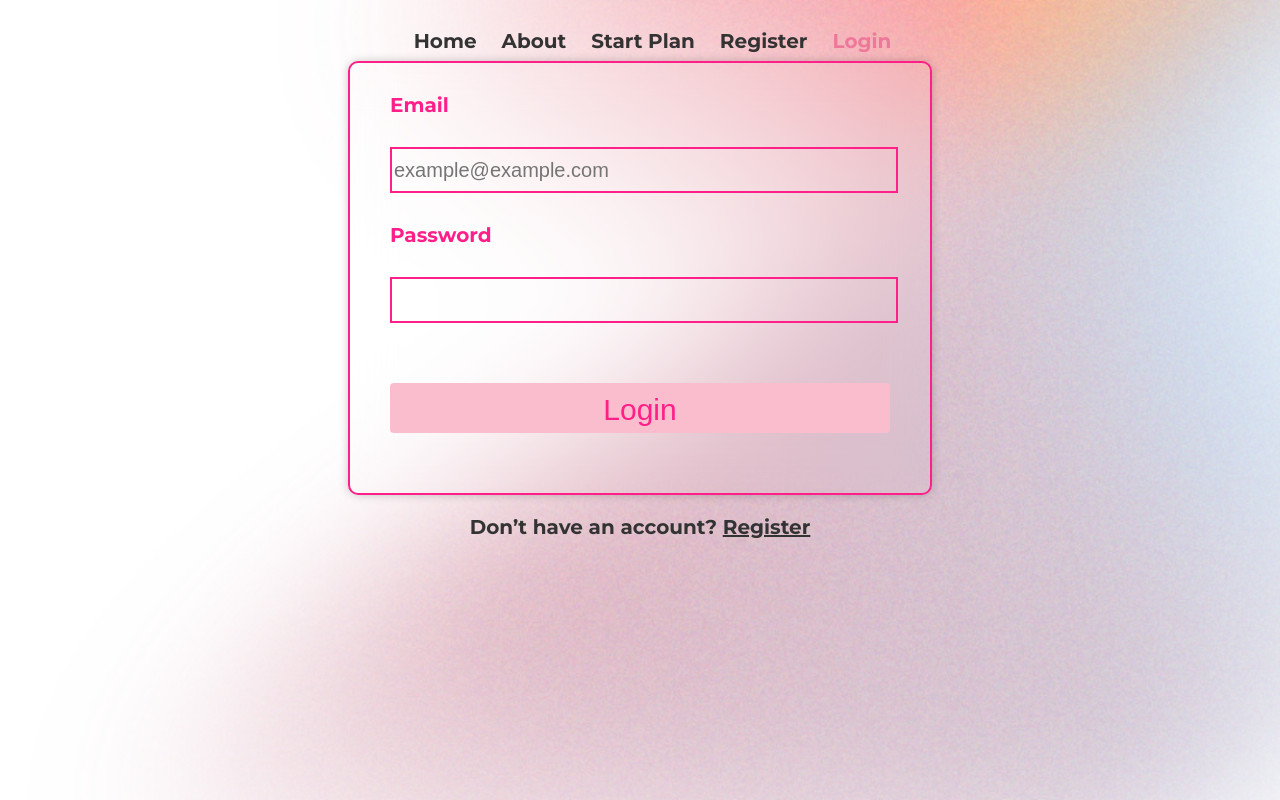
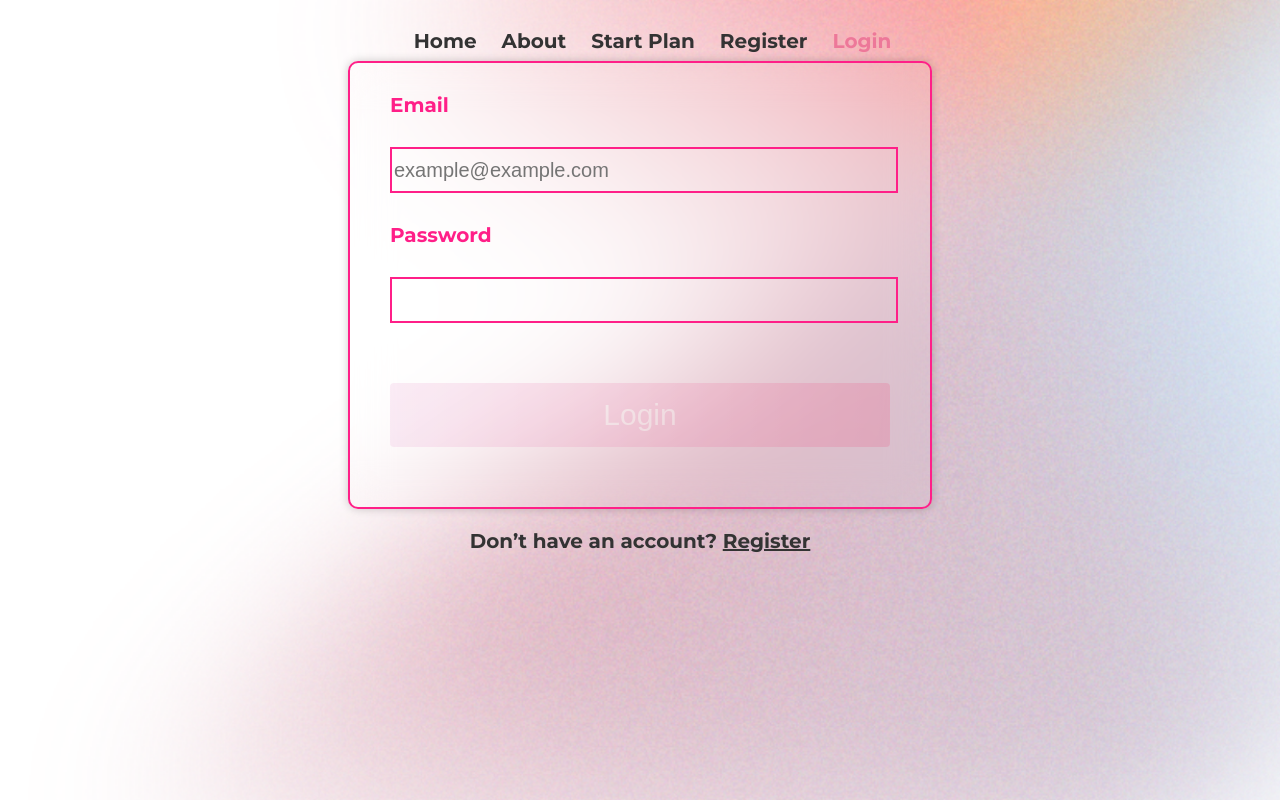
Before and after one commit to jenanalawadhi1/MealMind-FrontEnd, a React (Vite) app: page /login in a window 1280 px wide. Built offline with nearby package versions, Linux system fonts and the light colour scheme.

Commit message:
unified button

```diff
--- a/src/App.css
+++ b/src/App.css
@@ -91,10 +91,8 @@ header a.active {
 }
 .login button {
   font-size: 30px;
-  color: #ff1f88;
   width: 100%;
-  height: 50px;
-  background: #fabdce;
+  padding: 3%;
   margin: 30px 0;
 }
 #haveAccount,
@@ -192,8 +190,9 @@ button {
   border-radius: 4px;
   cursor: pointer;
 }
-button:disabled {
+.button:disabled {
   cursor: not-allowed;
+  opacity: 0.3;
 }
 
 button[type='button'] {
--- a/src/components/Login.jsx
+++ b/src/components/Login.jsx
@@ -6,6 +6,7 @@ const Login = ({ setUser }) => {
   let navigate = useNavigate()
 
   const [formValues, setFormValues] = useState({ email: '', password: '' })
+  const [errorMessage, setErrorMessage] = useState('')
 
   const handleChange = (e) => {
     setFormValues({ ...formValues, [e.target.name]: e.target.value })
@@ -13,10 +14,20 @@ const Login = ({ setUser }) => {
 
   const handleSubmit = async (e) => {
     e.preventDefault()
-    const payload = await LoginUser(formValues)
-    setFormValues({ email: '', password: '' })
-    setUser(payload)
-    navigate('/')
+    try {
+      const payload = await LoginUser(formValues)
+      setFormValues({ email: '', password: '' })
+      setUser(payload)
+      navigate('/')
+    } catch (error) {
+      if (error.response && error.response.status === 401) {
+        setErrorMessage(
+          'Incorrect email or password. Please check your credentials and try again.'
+        )
+      } else {
+        setErrorMessage('An error occurred. Please try again later.')
+      }
+    }
   }
 
   return (
@@ -44,9 +55,13 @@ const Login = ({ setUser }) => {
               required
             />
           </div>
-          <button disabled={!formValues.email || !formValues.password}>
+          <button
+            className="button"
+            disabled={!formValues.email || !formValues.password}
+          >
             Login
           </button>
+          {errorMessage && <p className="validation-message">{errorMessage}</p>}
         </form>
       </div>
       <div>
--- a/src/components/Register.jsx
+++ b/src/components/Register.jsx
@@ -122,6 +122,7 @@ const Register = () => {
             />
           </div>
           <button
+            className="button"
             disabled={
               !formValues.email ||
               (!formValues.password &&
--- a/src/pages/Home.jsx
+++ b/src/pages/Home.jsx
@@ -26,7 +26,9 @@ const Home = ({ user }) => {
       <div>
         <h1 className="home-text">Let's Begin Your Diet Planning</h1>
         <p>Choose what's good for you</p>
-        <button onClick={() => navigate('/login')}>Get Started</button>
+        <button className="button" onClick={() => navigate('/login')}>
+          Get Started
+        </button>
       </div>
       <img src="../../images/imageholder.jpg" alt="healthy girl picture" />
     </div>
```
